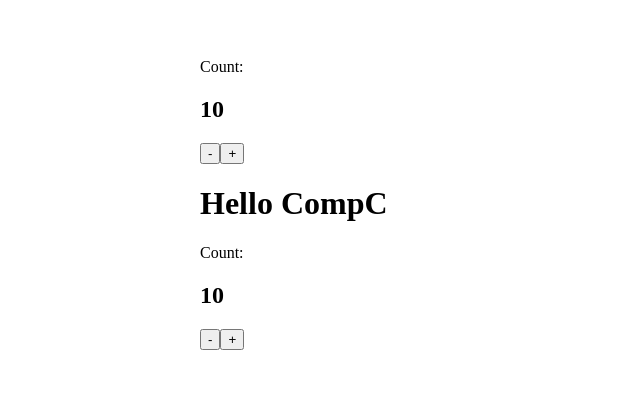
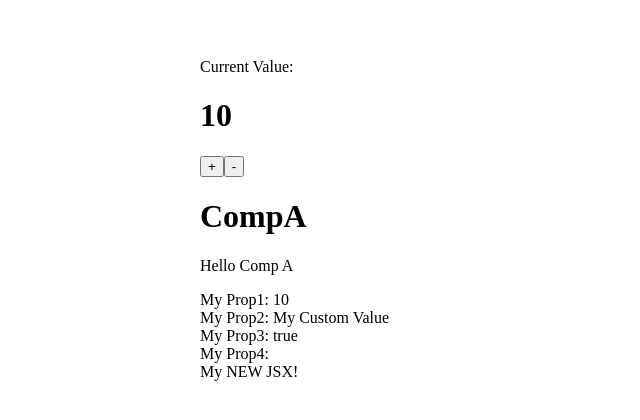
Before and after one commit to flou-ainan/content-manager-app, a Next.js app: page / in a window 1280 px wide. Shown: the part 142-562 px from the top of the page, without its empty margins (0-640 px from the left). Built offline with nearby package versions, Linux system fonts and the light colour scheme.

Commit message:
Completed Lecture 16 | Section 3 | Props

```diff
--- a/pages/index.js
+++ b/pages/index.js
@@ -1,10 +1,14 @@
-import React, {useState} from "react";
+import React, { useState } from "react";
 
-function CompA(){
+function CompA(allProps){
   return (
     <>
       <h1>CompA</h1>
       <p>Hello Comp A</p>
+      <div>My Prop1: {allProps.myProp1}</div>
+      <div>My Prop2: {allProps.myProp2}</div>
+      <div>My Prop3: {allProps.myProp3.toString()}</div>
+      <div>My Prop4: {<allProps.myProp4 />}</div>
     </>
   )
 }
@@ -12,51 +16,49 @@ function CompA(){
 class CompC extends React.Component {
 
   constructor() {
-    super()
+    super();
     this.state = {
-      count: 10
+      myValue: 10
     }
   }
 
-
-
-  state = {
-    count: 10
-  }
-
-  handleClick(op){
-    const count = this.state.count
+  changeState(incrementor) {
     this.setState({
-      count: op === "+" ? count+1 : count-1
+      myValue: incrementor
     })
   }
 
-  render(){
-   return (
-    <>
-       <h1>Hello CompC</h1>
-       <div className="counter">
-         Count: <h2>{this.state.count}</h2>
-         <button onClick={() => this.handleClick("-")}>-</button>
-         <button onClick={() => this.handleClick("+")}>+</button>
-       </div>
-    </>
-   )
+  render() {
+    const { myValue } = this.state;
+
+    return (
+      <>
+        <h1>Hello CompC</h1>
+        Current Value: <h1>{ myValue }</h1>
+        <button onClick={() => this.changeState(myValue+1)}>+</button>
+        <button onClick={() => this.changeState(myValue-1)}>-</button>
+      </>
+    )
   }
 }
 
-export default function Home() {
-  const [count, setCount] = useState(10)
+function Home() {
+  const [myValue, setValue] = useState(10);
 
-  const handleClick = op => setCount(x => op === "+" ? x+1 : x-1)
   return (
     <>
-    <div className="counter">
-      Count: <h2>{count}</h2>
-      <button onClick={() => handleClick("-")}>-</button>
-      <button onClick={() => handleClick("+")}>+</button>
-    </div>
-    <CompC />
+      Current Value: <h1>{ myValue }</h1>
+      <button onClick={() => setValue(myValue+1)}>+</button>
+      <button onClick={() => setValue(myValue-1)}>-</button>
+      <CompA
+        myProp1={myValue}
+        myProp2="My Custom Value"
+        myProp3={true}
+        myProp4={() => <div>My NEW JSX!</div>}
+      />
     </>
-  );
+  )
 }
+
+
+export default Home;
```
